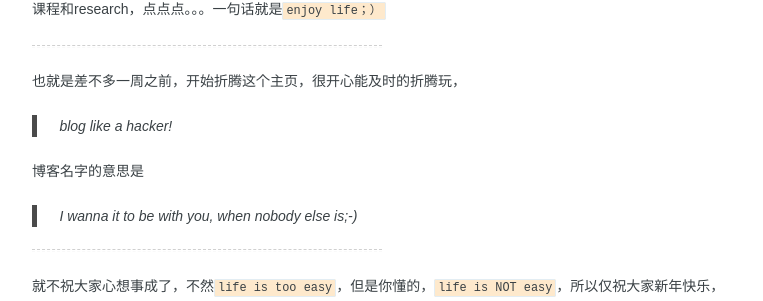
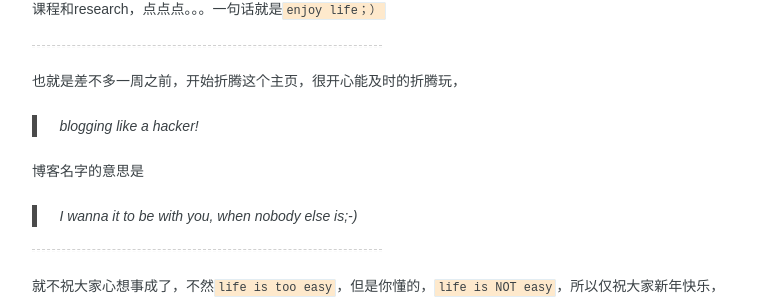
Before and after one commit to saakuraa/myblog, a Jekyll site: the page built from _posts/2013-12-31-happy-new-year.markdown, in a window 1280 px wide. Shown: the part 1420-1721 px from the top of the page, without its empty margins (258-1021 px from the left). Built offline with Jekyll 4.4.1, drawn with Linux system fonts in a browser that asks for light colours; nearby versions of some CDN libraries; Markdown is read by kramdown in place of the engine named in the settings.

Commit message:
new deployment

```diff
--- a/_posts/2013-12-31-happy-new-year.markdown
+++ b/_posts/2013-12-31-happy-new-year.markdown
@@ -33,7 +33,7 @@ tags:
 
 ---
 也就是差不多一周之前，开始折腾这个主页，很开心能及时的折腾玩，
->blog like a hacker!
+>blogging like a hacker!
 
 博客名字的意思是
 >I wanna it to be with you, when nobody else is;-)
```
